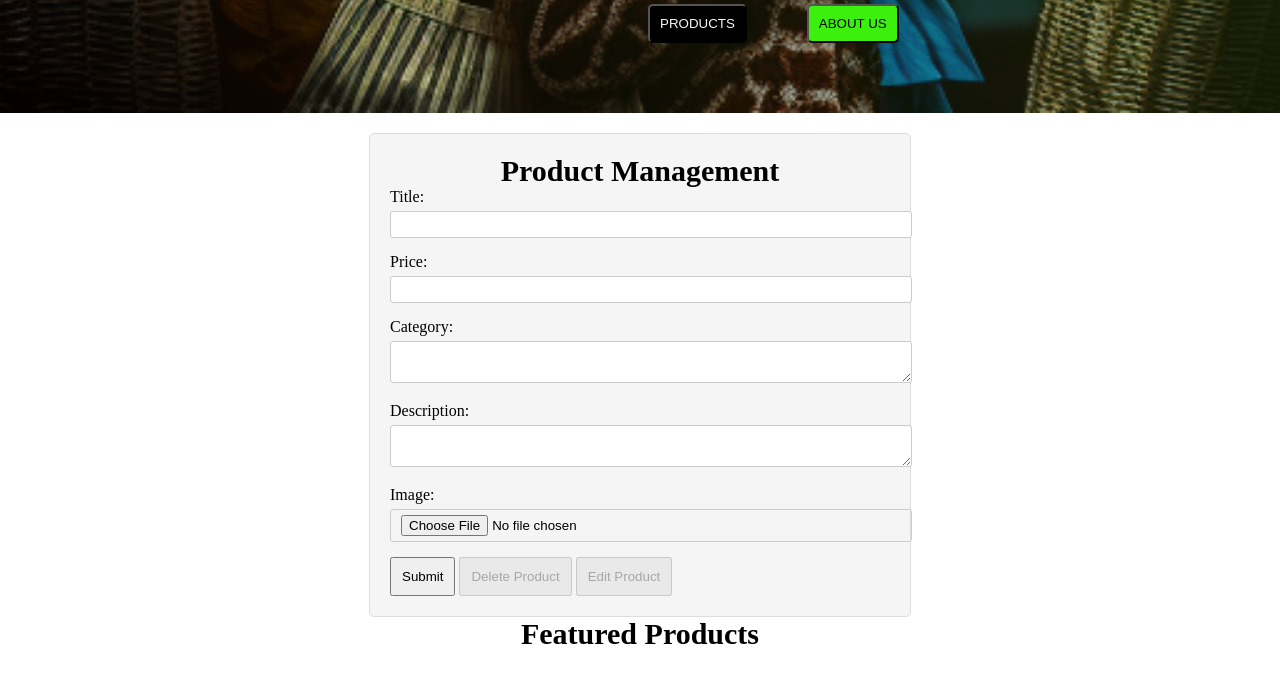
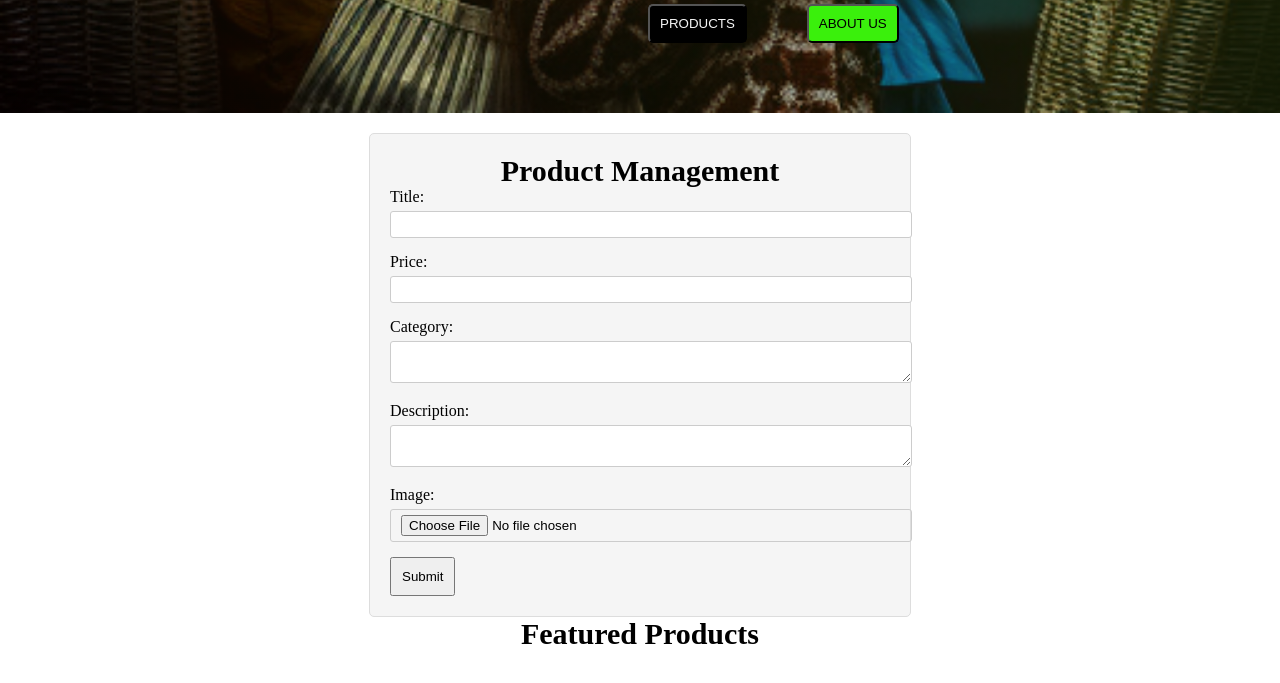
Before and after one commit to Bkaybe/Phase1-Project, a plain HTML site: page index.html in a window 1280 px wide. Shown: the part 687-1370 px from the top of the page. Drawn offline with Linux system fonts and the light colour scheme; no server answers.

Commit message:
Added the correct event listener for the delete button

```diff
--- a/index.html
+++ b/index.html
@@ -79,10 +79,6 @@
               required />
 
             <button type="submit" id="submit-btn">Submit</button>
-            <button type="button" id="delete-btn" disabled>
-              Delete Product
-            </button>
-            <button type="button" id="edit-btn" disabled>Edit Product</button>
           </form>
         </div>
       </div>
--- a/scripts/script.js
+++ b/scripts/script.js
@@ -17,7 +17,7 @@ function getProducts() {
   fetch(apiUrl)
     .then(res => res.json())
     .then(data => {
-      // I'll display the first 6 products from the server
+      // I'll display the first 8 products from the server
       data.slice(0, 8).forEach(product => createProductCard(product));
     })
     .catch(error => console.error("Error:", error));
@@ -54,7 +54,7 @@ function createProductCard(product) {
   deleteBtn.classList.add("delete");
   deleteBtn.textContent = "Delete";
   deleteBtn.addEventListener("click", () =>
-    updateProduct(productId, productData)
+  deleteProduct(productId)
   );
   card.appendChild(deleteBtn);
 
```
